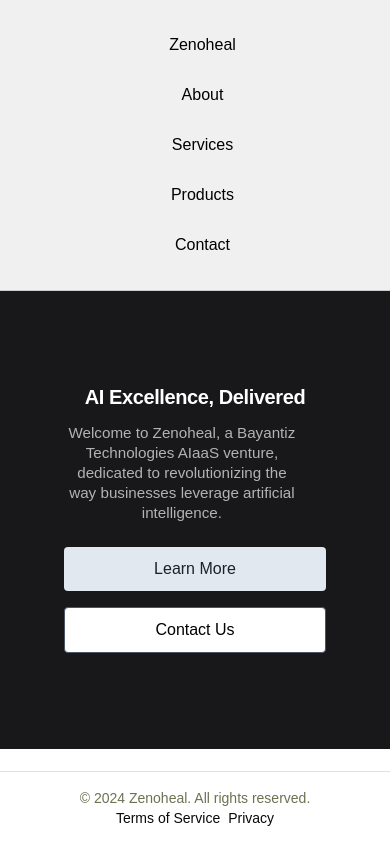
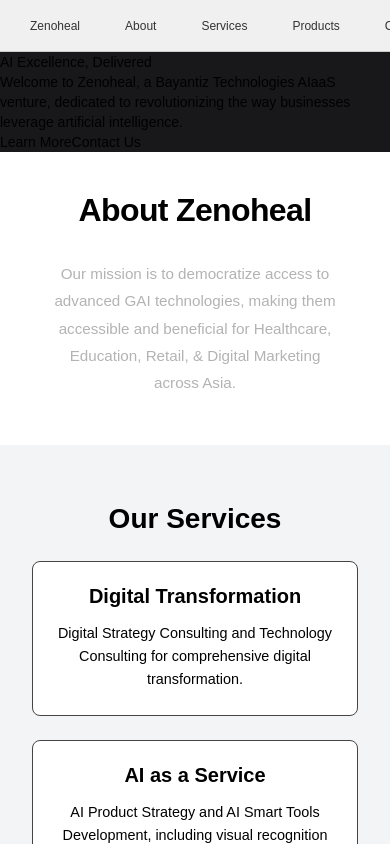
Before and after one commit to Nitin-Budakoti/Zenoheal_project, a Next.js app: page / in a window 390 px wide. Built offline with nearby package versions, Linux system fonts and the light colour scheme.

Commit message:
fixing ui

```diff
--- a/src/app/components/Footer.module.css
+++ b/src/app/components/Footer.module.css
@@ -2,20 +2,17 @@
   background-color: white;
   color: #09090b;
   display: flex;
-  flex-wrap: wrap; /* Allows wrapping if needed */
   justify-content: space-between;
   align-items: center;
   padding: 1rem 2rem;
-  position: fixed;
-  bottom: 0;
   width: 100%;
-  border-top: 1px solid #e0e0e0; /* Optional: adds a top border for separation */
+  box-sizing: border-box;
+  position: relative; /* Removed fixed positioning */
 }
 
 .left {
   color: #6b7250;
   font-size: 0.875rem;
-  white-space: nowrap; /* Prevent text wrapping */
 }
 
 .right {
@@ -33,17 +30,3 @@
 .right a:hover {
   text-decoration: underline;
 }
-
-/* Ensure footer looks good on smaller screens */
-@media screen and (max-width: 768px) {
-  .Footer {
-    flex-direction: column; /* Stack content vertically */
-    text-align: center; /* Center align text */
-    padding: 1rem;
-  }
-
-  .right {
-    justify-content: center;
-    gap: 0.5rem; /* Adjust gap for smaller screens */
-  }
-}
--- a/src/app/components/Header.module.css
+++ b/src/app/components/Header.module.css
@@ -1,110 +1,41 @@
-/* components/Header.module.css */
-.header {
-    background-color: hsl(var(--primary));
-    color: white;
-    padding: 10rem 10rem;
+.Footer {
+    background-color: white;
+    color: #09090b;
     display: flex;
-    flex-direction: column;
+    justify-content: space-between;
     align-items: center;
-    justify-content: center;
-    text-align: center;
-}
+    padding: 1rem 2rem;
+    position: fixed;
+    bottom: 0;
+    width: 100%;
+    z-index: 1000; /* Ensure footer stays at the bottom */
+  }
 
-.container {
-    max-width: 960px;
-    width: 100%; /* Ensure the container takes full width on smaller screens */
-}
+  .left {
+    color: #6b7250;
+    font-size: 0.875rem;
+  }
 
-.title {
-    font-size: 1.875rem;
-    font-weight: bold;
-    letter-spacing: -0.02em;
-    color: #ffff;
-}
-
-.description {
-    margin-top: 1rem;
-    color: #b3b3b3;
-    max-width: 700px;
-    font-size: 1.125rem;
-}
-
-.buttonContainer {
-    margin-top: 1.5rem;
+  .right {
     display: flex;
     gap: 1rem;
-    justify-content: center;
-}
+    font-size: 0.875rem;
+  }
 
-.learnMoreButton {
-    background-color: #e2e8f0;
-    color: #1a202c;
-    padding: 0.625rem 1rem;
-    border-radius: 0.25rem;
+  .right a {
+    color: #09090b;
     text-decoration: none;
-    font-size: 0.875rem;
     font-weight: 500;
-    transition: background-color 0.3s ease;
-}
+  }
 
-.learnMoreButton:hover {
-    background-color: #cbd5e0;
-}
+  .right a:hover {
+    text-decoration: underline;
+  }
 
-.contactUsButton {
-    background-color: white;
-    color: black;
-    padding: 0.625rem 1rem;
-    border: 1px solid #4a5568;
-    border-radius: 0.25rem;
-    text-decoration: none;
-    font-size: 0.875rem;
-    font-weight: 500;
-    transition: background-color 0.3s ease, color 0.3s ease;
-}
-
-.contactUsButton:hover {
-    background-color: #edf2f7;
-    color: #2d3748;
-}
-
-/* Responsive Styles - Mobile & Tablet */
-@media screen and (max-width: 768px) {
-    .header {
-        padding: 6rem 4rem; /* Reduce padding on smaller screens */
+  /* Adjust footer for mobile */
+  @media screen and (max-width: 480px) {
+    .Footer {
+      position: relative; /* Change footer to relative on mobile to avoid overlap */
+      padding: 1rem; /* Adjust padding for mobile */
     }
-
-    .title {
-        font-size: 1.5rem; /* Adjust font size for smaller screens */
-    }
-
-    .description {
-        font-size: 1rem; /* Adjust description font size */
-        max-width: 90%; /* Make sure it doesn't stretch too wide on mobile */
-    }
-
-    .buttonContainer {
-        flex-direction: column; /* Stack the buttons vertically on mobile */
-        gap: 0.75rem; /* Add space between the buttons */
-    }
-
-    .learnMoreButton, .contactUsButton {
-        font-size: 1rem; /* Increase button text size for easier interaction on mobile */
-        padding: 0.75rem 1.25rem; /* Adjust button padding */
-    }
-}
-
-/* Further adjustment for smaller mobile screens */
-@media screen and (max-width: 480px) {
-    .title {
-        font-size: 1.25rem; /* Slightly reduce title font size on very small screens */
-    }
-
-    .description {
-        font-size: 0.95rem; /* Slightly reduce font size for smaller devices */
-    }
-
-    .buttonContainer {
-        gap: 1rem; /* Increase the gap between buttons for very small screens */
-    }
-}
+  }
--- a/src/app/components/NavBar.module.css
+++ b/src/app/components/NavBar.module.css
@@ -1,54 +1,75 @@
 .navbar {
     background-color: #f0f0f0;
-    padding: 20px;
+    padding: 10px 20px;  /* Reduced padding to make space */
     border-bottom: 1px solid #ccc;
+    display: flex;
+    justify-content: flex-start;
+    align-items: center;
+    flex-wrap: nowrap; /* Prevent wrapping */
+    width: 100%;
+    overflow: hidden; /* Hide overflow */
 }
 
 .navbar ul {
-    background-color: #f0f0f0;
     list-style-type: none;
-    margin-left: 0;
-    padding-left: 15px;
+    margin: 0;
+    padding: 0;
     display: flex;
-    justify-content: left;
-    flex-wrap: wrap;  /* Allow items to wrap on smaller screens */
+    gap: 15px; /* Default gap between items */
+    align-items: center;
+    width: auto; /* Allow the width to adjust dynamically */
 }
 
 .navbar li {
-    background-color: #f0f0f0;
-    margin-right: 20px;
+    margin: 0;
     padding: 5px 10px;
 }
 
 .navbar a {
-    background-color: #f0f0f0;
     text-decoration: none;
+    color: #333;
+    font-size: 16px;
+    font-weight: 500;
+    padding: 5px 10px;
 }
 
+/* On hover, change color */
 .navbar a:hover {
     color: grey;
     transition: color 0.3s ease-in-out;
 }
 
-/* Responsive Styles - Make Navbar work well on Mobile */
-@media screen and (max-width: 768px) {
+/* Responsive Styles - Adjust the navbar for smaller screens */
+@media screen and (max-width: 1024px) {
     .navbar ul {
-        flex-direction: column; /* Stack items vertically on smaller screens */
-        align-items: center;  /* Center the items */
-    }
-
-    .navbar li {
-        margin: 10px 0; /* Increase spacing between items */
+        gap: 10px; /* Reduce the gap slightly */
     }
 
     .navbar a {
-        font-size: 18px; /* Slightly larger font for mobile */
-        padding: 10px;  /* Add more padding to make links tappable */
+        font-size: 14px; /* Slightly smaller font size */
+    }
+}
+
+@media screen and (max-width: 768px) {
+    .navbar ul {
+        gap: 8px;  /* Further reduce gap */
+    }
+
+    .navbar a {
+        font-size: 13px; /* Keep the font size consistent */
     }
 }
 
 @media screen and (max-width: 480px) {
+    .navbar {
+        padding: 10px; /* Reduce padding on small screens */
+    }
+
+    .navbar ul {
+        gap: 5px; /* Keep a minimal gap between items */
+    }
+
     .navbar a {
-        font-size: 16px; /* Smaller font for very small screens */
+        font-size: 12px; /* Decrease font size for small screens */
     }
 }
--- a/src/app/components/Refernces.module.css
+++ b/src/app/components/Refernces.module.css
@@ -1,12 +1,16 @@
-.Refernces {
+.Reference {
   background-color: black;
   color: white;
-  padding: 4rem 2rem; /* Reduced padding for smaller screens */
+  padding: 4rem 2rem; /* Default padding */
   display: flex;
   flex-direction: column;
-  align-items: center;
-  justify-content: center;
+  align-items: center;  /* Center horizontally */
+  justify-content: center;  /* Center vertically */
   text-align: center;
+  width: 100%;
+  height: 100vh;  /* Ensure full height of viewport */
+  box-sizing: border-box;
+  margin-bottom: 3rem; /* Space between content and footer */
 }
 
 .container {
@@ -39,7 +43,7 @@
 }
 
 .buttonContainer {
-  margin-top: 2rem;
+  margin-top: 1rem; /* Reduced margin to bring Contact Us higher */
 }
 
 .contactUsButton {
@@ -61,7 +65,7 @@
 
 /* Responsive Styles */
 @media screen and (max-width: 768px) {
-  .Refernces {
+  .Reference {
     padding: 3rem 1.5rem; /* Adjusted padding for tablets */
   }
 
@@ -84,7 +88,7 @@
 }
 
 @media screen and (max-width: 480px) {
-  .Refernces {
+  .Reference {
     padding: 2rem 1rem; /* Compact padding for mobile */
   }
 
```
Lines whose indentation alone changed are shown as unchanged.
